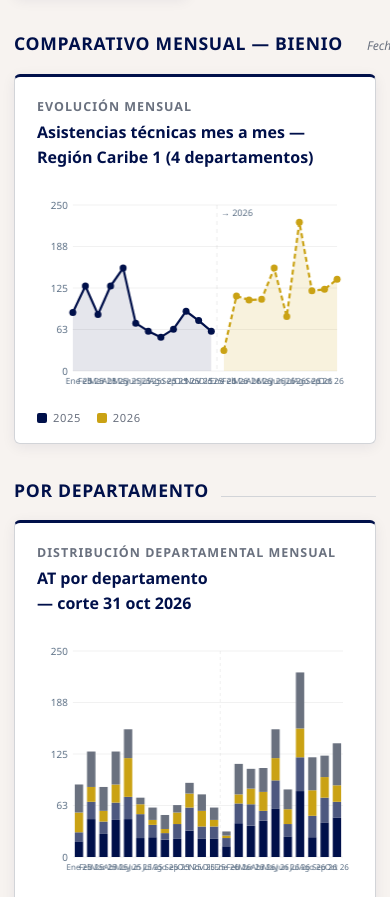
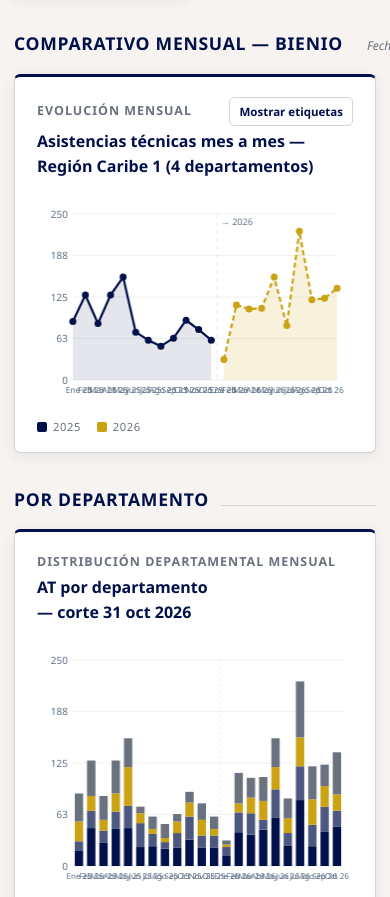
Before and after one commit to edyson661-tech/Informe-de-SIIAT-, a plain HTML site: page index.html in a window 390 px wide. Shown: the part 1151-2048 px from the top of the page. Drawn offline with Linux system fonts and the light colour scheme.

Commit message:
Add files via upload

```diff
--- a/index.html
+++ b/index.html
@@ -145,7 +145,12 @@ body { background: var(--bg); color: var(--text); font-family: var(--font-body);
 .chart-grid-2 { display: grid; grid-template-columns: 1fr 1fr; gap: 18px; }
 .chart-grid-3 { display: grid; grid-template-columns: 2fr 1fr; gap: 18px; }
 .chart-panel  { background: var(--surface); border: 1px solid var(--border); border-top: 3px solid var(--primary); border-radius: var(--radius); box-shadow: var(--shadow); padding: 20px 22px 16px; }
+.chart-panel-heading { display: flex; align-items: center; justify-content: space-between; gap: 12px; margin-bottom: 3px; }
 .chart-panel-title    { font-family: var(--font-display); font-size: .78rem; font-weight: 600; letter-spacing: .08em; text-transform: uppercase; color: var(--muted); margin-bottom: 3px; }
+.chart-panel-heading .chart-panel-title { margin-bottom: 0; }
+.chart-label-toggle { border: 1px solid var(--border); border-radius: 5px; padding: 6px 9px; background: var(--surface); color: var(--text); font: 600 .72rem var(--font-display); cursor: pointer; }
+.chart-label-toggle:hover { border-color: var(--accent); }
+.chart-label-toggle:focus-visible { outline: 2px solid var(--accent); outline-offset: 2px; }
 .chart-panel-headline { font-family: var(--font-body); font-size: 1rem; font-weight: 600; color: var(--text); margin-bottom: 16px; text-wrap: balance; }
 canvas { display: block; width: 100% !important; }
 .chart-tooltip {
@@ -323,7 +328,10 @@ tbody tr:hover td { background: var(--surface-2); }
   </div>
 
   <div class="chart-panel" style="margin-bottom:18px">
-    <div class="chart-panel-title">Evolución mensual</div>
+    <div class="chart-panel-heading">
+      <div class="chart-panel-title">Evolución mensual</div>
+      <button class="chart-label-toggle" id="toggleMonthlyLabels" type="button" aria-pressed="false">Mostrar etiquetas</button>
+    </div>
     <div class="chart-panel-headline">Asistencias técnicas mes a mes — Región Caribe 1 (4 departamentos)</div>
     <canvas id="chartMensual" height="210"></canvas>
     <div class="chart-legend">
@@ -741,7 +749,7 @@ class MiniChart {
     const h   = +this.canvas.getAttribute('height');
     this.canvas.width  = w * dpr; this.canvas.height = h * dpr;
     this.canvas.style.width = w+'px'; this.canvas.style.height = h+'px';
-    this.ctx.scale(dpr, dpr);
+    this.ctx.setTransform(dpr, 0, 0, dpr, 0, 0);
     this.W = w; this.H = h;
   }
   _draw() {
@@ -834,6 +842,7 @@ function xLabels(ctx, labels, W, H, pad, fs=9) {
 }
 
 /* ─── CHART 1: LINE ─────────────────────────────────────── */
+let monthlyValueLabelsVisible = false;
 charts.mensual = new MiniChart('chartMensual', (ctx, W, H, addHitArea) => {
   ctx.clearRect(0,0,W,H);
   const pad = {t:18,r:16,b:26,l:36};
@@ -868,6 +877,24 @@ charts.mensual = new MiniChart('chartMensual', (ctx, W, H, addHitArea) => {
   area(pts25, '#00104A', .1); area(pts26, '#CAA214', .14);
   line(pts25, '#00104A'); line(pts26, '#CAA214', [5,3]);
   dots(pts25, '#00104A'); dots(pts26, '#CAA214');
+  if (monthlyValueLabelsVisible) {
+    ctx.save();
+    ctx.fillStyle = textColor();
+    ctx.strokeStyle = surfaceColor();
+    ctx.lineWidth = 3;
+    ctx.font = '8.5px "Nunito Sans", "Segoe UI", sans-serif';
+    ctx.textAlign = 'center';
+    ctx.textBaseline = 'middle';
+    [ [pts25, tot25], [pts26, tot26] ].forEach(([points, values]) => {
+      points.forEach((point, i) => {
+        const label = values[i].toLocaleString('es-CO');
+        const y = point.y - 9 >= pad.t ? point.y - 9 : point.y + 12;
+        ctx.strokeText(label, point.x, y);
+        ctx.fillText(label, point.x, y);
+      });
+    });
+    ctx.restore();
+  }
   pts25.forEach((point,i) => addHitArea({
     x:point.x-8,y:point.y-8,width:16,height:16,
     label:`${MESES_FULL[i]} 2025`,value:tot25[i],color:'#00104A',
@@ -884,6 +911,13 @@ charts.mensual = new MiniChart('chartMensual', (ctx, W, H, addHitArea) => {
   ctx.fillText('→ 2026', sepX+4, pad.t+11);
 
   xLabels(ctx, allMonths.map(m=>m.label), W, H, pad, 8.5);
+});
+const monthlyLabelsToggle = document.getElementById('toggleMonthlyLabels');
+monthlyLabelsToggle.addEventListener('click', () => {
+  monthlyValueLabelsVisible = !monthlyValueLabelsVisible;
+  monthlyLabelsToggle.setAttribute('aria-pressed', String(monthlyValueLabelsVisible));
+  monthlyLabelsToggle.textContent = monthlyValueLabelsVisible ? 'Ocultar etiquetas' : 'Mostrar etiquetas';
+  charts.mensual.redraw();
 });
 
 /* ─── CHART 2: STACKED BARS ─────────────────────────────── */
```
